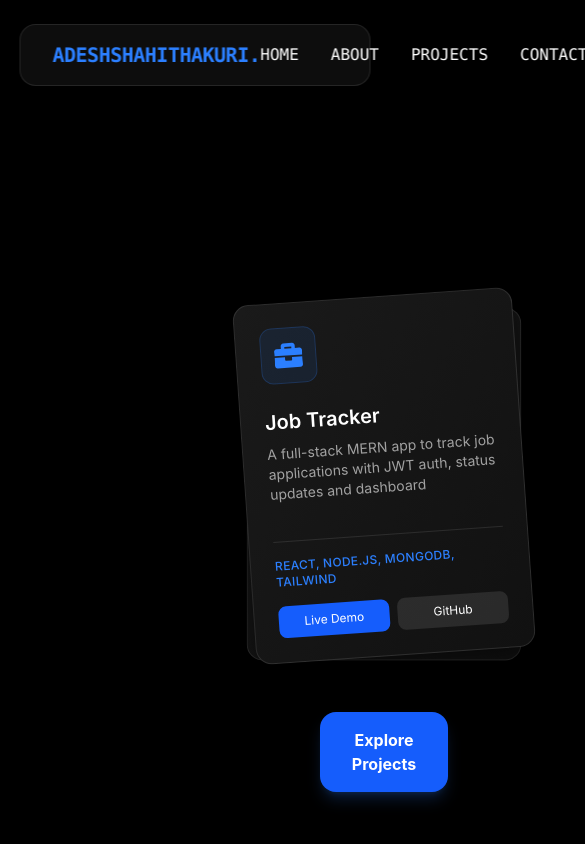
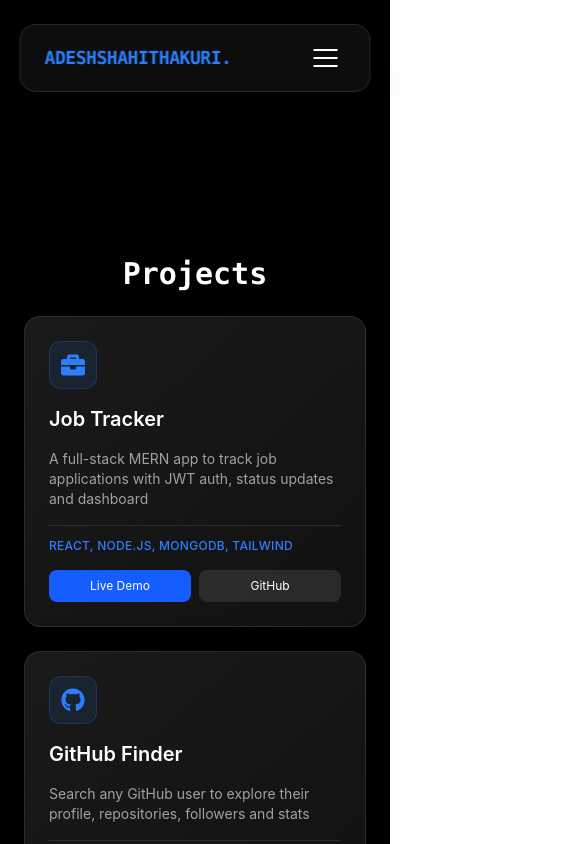
Before and after one commit to Adeshsc30/webie, a React (Vite) app: page /projects in a window 390 px wide. Shown: the top 844 px of the page, 585 px wide, since content can reach past the window. Built offline with nearby package versions, Linux system fonts and the light colour scheme.

Commit message:
making responsive design

```diff
--- a/src/components/Navbar.jsx
+++ b/src/components/Navbar.jsx
@@ -2,6 +2,8 @@ import { useState, useEffect } from "react";
 
 const Navbar = () => {
   const [isScrolled, setIsScrolled] = useState(false);
+  // Controls mobile menu open/close
+  const [isMenuOpen, setIsMenuOpen] = useState(false);
 
   useEffect(() => {
     const handleScroll = () => {
@@ -11,7 +13,6 @@ const Navbar = () => {
         setIsScrolled(false);
       }
     };
-
     window.addEventListener("scroll", handleScroll);
     return () => window.removeEventListener("scroll", handleScroll);
   }, []);
@@ -19,25 +20,86 @@ const Navbar = () => {
   return (
     <div>
       <nav
-        className={`fixed text-white font-mono top-6 left-1/2 w-[90%] max-w-4xl -translate-x-1/2 z-50 transition-all duration-500 ${isScrolled ? "top-4" : "top-6"}`}
+        className={`fixed text-white font-mono top-6 left-1/2 w-[90%] max-w-4xl -translate-x-1/2 z-50 transition-all duration-500 ${
+          isScrolled ? "top-4" : "top-6"
+        }`}
       >
         <div
-          className={`backdrop-blur-md transition-all duration-500 border rounded-2xl px-8 py-4 flex items-center justify-between shadow-2xl
+          className={`backdrop-blur-md transition-all duration-500 border rounded-2xl px-6 py-4 shadow-2xl
             ${
               isScrolled
                 ? "bg-black/40 border-white/20 py-3 shadow-blue-500/10"
                 : "bg-white/5 border-white/10"
             }`}
         >
-          <div className="text-blue-500 text-xl font-bold tracking-tight cursor-pointer hover:scale-105 transition-transform">
-           <a href="/">ADESHSHAHITHAKURI<span className="">.</span></a>
+          {/* Top row — logo and hamburger/links */}
+          <div className="flex items-center justify-between">
+
+            {/* Logo */}
+            <div className="text-blue-500 text-lg font-bold tracking-tight cursor-pointer hover:scale-105 transition-transform">
+              <a href="/">ADESHSHAHITHAKURI<span>.</span></a>
             </div>
-          <div className="flex justify-between gap-8">
-            <div><a href="/">HOME</a></div>
-            <div><a href="about">ABOUT</a></div>
-            <div><a href="projects">PROJECTS</a></div>
-            <div><a href="contact">CONTACT</a></div>
+
+            {/* Desktop links — hidden on mobile */}
+            <div className="hidden md:flex justify-between gap-8">
+              <a href="/" className="hover:text-blue-400 transition-colors">HOME</a>
+              <a href="about" className="hover:text-blue-400 transition-colors">ABOUT</a>
+              <a href="projects" className="hover:text-blue-400 transition-colors">PROJECTS</a>
+              <a href="contact" className="hover:text-blue-400 transition-colors">CONTACT</a>
             </div>
+
+            {/* Hamburger button — only visible on mobile */}
+            <button
+              onClick={() => setIsMenuOpen(!isMenuOpen)}
+              className="md:hidden flex flex-col gap-1.5 p-2"
+            >
+              {/* Three lines that animate to X when menu is open */}
+              <span className={`block w-6 h-0.5 bg-white transition-all duration-300 ${isMenuOpen ? 'rotate-45 translate-y-2' : ''}`}/>
+              <span className={`block w-6 h-0.5 bg-white transition-all duration-300 ${isMenuOpen ? 'opacity-0' : ''}`}/>
+              <span className={`block w-6 h-0.5 bg-white transition-all duration-300 ${isMenuOpen ? '-rotate-45 -translate-y-2' : ''}`}/>
+            </button>
+
+          </div>
+
+          {/* Mobile menu — only visible when hamburger is clicked */}
+          {isMenuOpen && (
+            <div className="md:hidden flex flex-col gap-4 pt-4 pb-2 border-t border-white/10 mt-4">
+
+              {/* Added missing <a tags below */}
+              <a
+                href="/"
+                onClick={() => setIsMenuOpen(false)}
+                className="hover:text-blue-400 transition-colors"
+              >
+                HOME
+              </a>
+
+              <a
+                href="about"
+                onClick={() => setIsMenuOpen(false)}
+                className="hover:text-blue-400 transition-colors"
+              >
+                ABOUT
+              </a>
+
+              <a
+                href="projects"
+                onClick={() => setIsMenuOpen(false)}
+                className="hover:text-blue-400 transition-colors"
+              >
+                PROJECTS
+              </a>
+
+              <a
+                href="contact"
+                onClick={() => setIsMenuOpen(false)}
+                className="hover:text-blue-400 transition-colors"
+              >
+                CONTACT
+              </a>
+            </div>
+          )}
+
         </div>
       </nav>
     </div>
--- a/src/layouts/MainLayout.jsx
+++ b/src/layouts/MainLayout.jsx
@@ -4,7 +4,7 @@ import { Footer } from "../components/Footer";
 
 const MainLayout = () => {
   return (
-    <div className='min-h-screen bg-black text-white px-96'>
+    <div className='min-h-screen bg-black text-white px-6 md:px-24 lg:px-96'>
       <Navbar/>
       <main className='pt-48'>
       <Outlet/>
--- a/src/pages/Home.jsx
+++ b/src/pages/Home.jsx
@@ -2,15 +2,21 @@ import About from '../pages/About';
 import Contact from '../pages/Contact';
 import Projects from '../pages/Projects';
 
-
 const Home = () => {
   return (
     <div className="flex flex-col">
-    <div className="h-full w-90% flex items-center justify-between">
-      <div className="flex flex-col gap-14">
+
+      {/* Hero section */}
+      <div className="h-full w-full flex flex-col-reverse md:flex-row items-center justify-between gap-10 md:gap-0">
+
+        {/* Left side — text content */}
+        <div className="flex flex-col gap-10 md:gap-14">
+
+          {/* Heading */}
           <div className="font-bold flex flex-col gap-2.5 font-mono">
-          <p className="text-7xl">Nice to meet you!</p>
-          <p className="text-7xl">
+            {/* text-4xl on mobile, text-7xl on desktop */}
+            <p className="text-4xl md:text-7xl">Nice to meet you!</p>
+            <p className="text-4xl md:text-7xl">
               I'm{" "}
               <u className="font-bold decoration-blue-500 underline-offset-8">
                 Adesh Shahi
@@ -18,28 +24,45 @@ const Home = () => {
               <span>.</span>
             </p>
           </div>
-        <div className="w-lg font-semibold font-mono leading-relaxed">
+
+          {/* Description */}
+          {/* w-full on mobile, w-lg on desktop */}
+          <div className="w-full md:w-lg font-semibold font-mono leading-relaxed text-sm md:text-base">
             Full Stack Developer specializing in building scalable, end-to-end
             applications with responsive UIs, robust server-side logic, and
             efficient database architectures. I am a proactive problem-solver and
             disciplined Git/GitHub collaborator committed to clean code,
             continuous learning, and delivering high-quality digital products.
           </div>
+
+          {/* Contact link */}
           <div className="font-mono">
             <u className="decoration-blue-500 underline-offset-8">
-            <a href="contact" className="font-bold text-2xl">
+              <a href="contact" className="font-bold text-xl md:text-2xl">
                 CONTACT ME
               </a>
             </u>
           </div>
+
         </div>
-      <div className="h-1/3 w-1/3">
-        <img src="adpp.jpeg" alt="" className="rounded-full" />
+
+        {/* Right side — profile image */}
+        {/* Full width on mobile, 1/3 width on desktop */}
+        {/* Image smaller on mobile, larger on desktop */}
+        <div className="w-40 h-40 md:w-80 md:h-80 flex-shrink-0">
+          <img
+            src="adpp.jpeg"
+            alt="Adesh Shahi"
+            className="rounded-full w-full h-full object-cover"
+          />
         </div>
+
       </div>
+
       <About/>
       <Contact/>
       <Projects/>
+
     </div>
   );
 };
--- a/src/pages/Projects.jsx
+++ b/src/pages/Projects.jsx
@@ -24,13 +24,16 @@ const projects = [
 ];
 
 const Projects = () => {
-  const [isExpanded, setIsExpanded] = useState(false);
+  const [isExpanded, setIsExpanded] = useState(false)
+
+  // Check if screen is mobile
+  const isMobile = window.innerWidth < 768
 
   const getStackedStyles = (index) => ({
     transform: `rotate(${(index - 1) * 4}deg) translateY(${index * 8}px) scale(${1 - index * 0.02})`,
     zIndex: projects.length - index,
     opacity: 1,
-  });
+  })
 
   const getExpandedStyles = (index) => {
     const xOffset = (index - 0.5) * 320
@@ -38,9 +41,68 @@ const Projects = () => {
       transform: `translate(${xOffset}px, 0px) rotate(0deg) scale(1)`,
       zIndex: 1,
       opacity: 1,
-    };
-  };
+    }
+  }
 
+  // On mobile — show simple grid, no animation
+  if (isMobile) {
+    return (
+      <section className="w-full flex flex-col items-center gap-6 pt-16 pb-10">
+        <h2 className="text-3xl font-bold font-mono text-center">Projects</h2>
+        <div className="flex flex-col gap-6 w-full">
+          {projects.map((project) => (
+            <div
+              key={project.id}
+              className="w-full bg-gradient-to-br from-[#1a1a1a] to-[#111] border border-white/10 rounded-[16px] p-6 shadow-[0_8px_32px_rgba(0,0,0,0.6)]"
+            >
+              <div className="flex flex-col gap-4">
+
+                {/* Icon */}
+                <div className="w-12 h-12 rounded-[12px] bg-blue-500/10 border border-blue-500/20 flex items-center justify-center">
+                  <project.icon className="w-6 h-6 text-blue-500" />
+                </div>
+
+                {/* Title & Description */}
+                <h3 className="text-xl font-semibold text-white">{project.title}</h3>
+                <p className="text-white/60 text-sm">{project.description}</p>
+
+                {/* Tech */}
+                <div className="pt-3 border-t border-white/10">
+                  <p className="text-xs text-blue-500 font-medium tracking-wide uppercase">
+                    {project.tech}
+                  </p>
+                </div>
+
+                {/* Links - Fixed opening <a> tags here */}
+                <div className="flex gap-2">
+                  <a
+                    href={project.liveLink}
+                    target="_blank"
+                    rel="noopener noreferrer"
+                    className="flex-1 text-center text-xs bg-blue-600 hover:bg-blue-700 text-white py-2 rounded-lg transition duration-200"
+                  >
+                    Live Demo
+                  </a>
+
+                  <a
+                    href={project.githubLink}
+                    target="_blank"
+                    rel="noopener noreferrer"
+                    className="flex-1 text-center text-xs bg-white/10 hover:bg-white/20 text-white py-2 rounded-lg transition duration-200"
+                  >
+                    GitHub
+                  </a>
+                </div>
+
+              </div>
+            </div>
+          ))}
+        </div>
+      </section>
+    )
+  }
+
+  // On desktop — show original stacked animation
   return (
     <section className={`relative w-full flex flex-col items-center justify-start pt-32 transition-all duration-700 ease-in-out
         ${isExpanded ? 'h-[700px]' : 'h-[600px]'}
@@ -55,7 +117,6 @@ const Projects = () => {
           />
         ))}
       </div>
-
       <button
         onClick={() => setIsExpanded(!isExpanded)}
         className="mt-20 px-8 py-4 bg-blue-600 text-white rounded-2xl font-bold hover:scale-105 active:scale-95 transition-all shadow-lg shadow-blue-500/20"
```
Also changed, not shown: src/pages/Contact.jsx (+28 -10 lines). Lines whose indentation alone changed are shown as unchanged.
